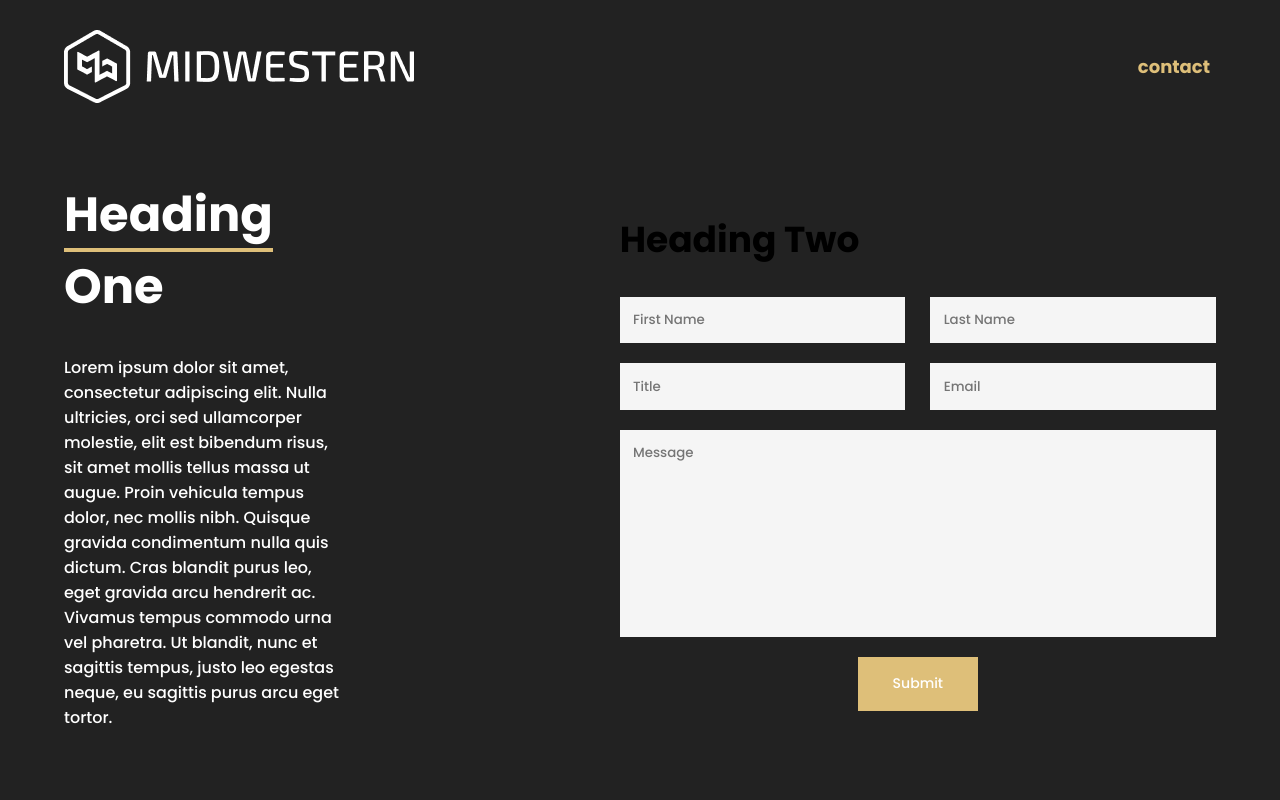
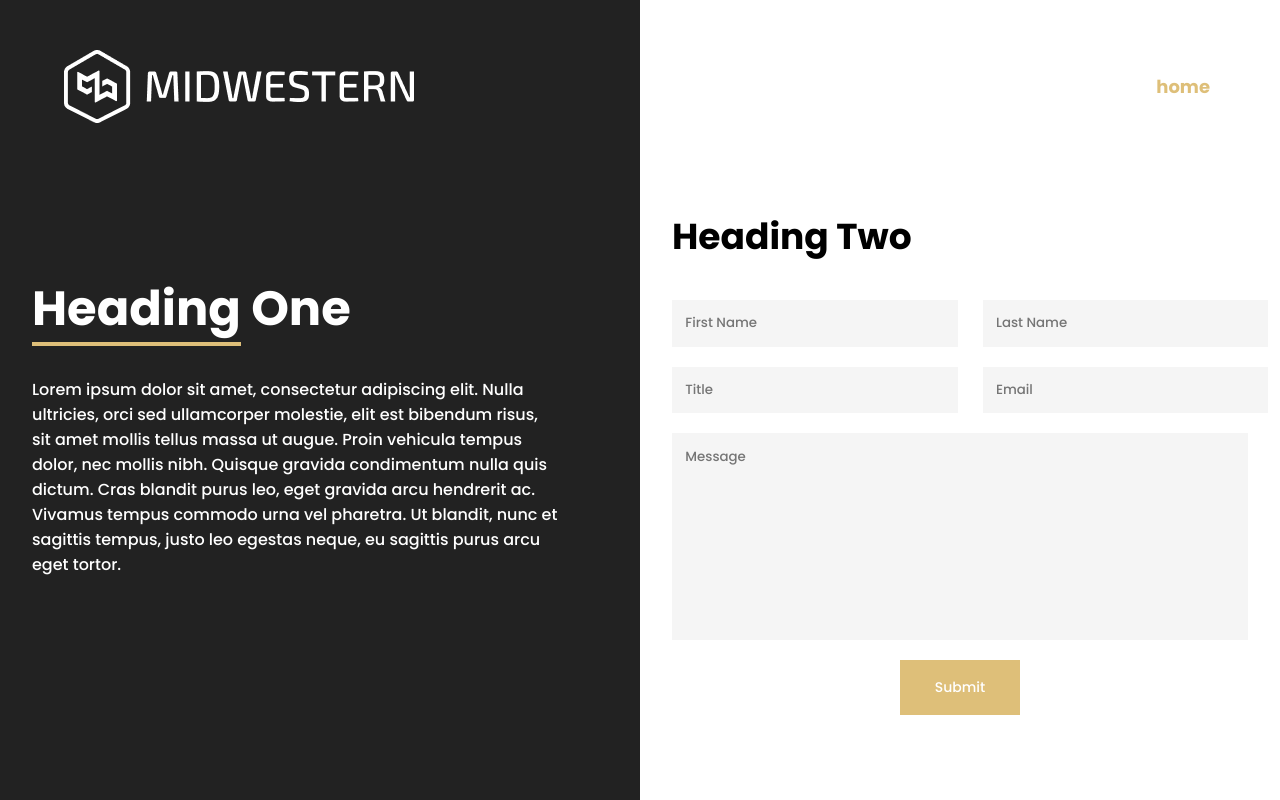
Before and after one commit to Aaron-Merrick/mwi-tech-challenge, a React (Create React App) app: page /contact in a window 1280 px wide. Shown: the top 800 px of the page. Built offline with nearby package versions, Linux system fonts and the light colour scheme.

Commit message:
Restructuring HTML, backgrounds now belong to pages. Page link still needs fixed.

```diff
--- a/src/App.tsx
+++ b/src/App.tsx
@@ -14,20 +14,31 @@ import './styles/App.css';
 const App: React.FC = () => {
   return (
     <Router>
-      <div id="mwi-background" className="App">
+      <div className="App">
         <div className="mwi-container">
-          <MwiHeader></MwiHeader>
           <Switch>
             <Route exact path="/">
-              <div className="mwi-container">
-                <CardCalloutSection></CardCalloutSection>
-                <PuzzleSection></PuzzleSection>
+              <div className="black-background">
+                <div className="page-container">
+                  <MwiHeader></MwiHeader>
+                  <div className="page-content">
+                    <CardCalloutSection></CardCalloutSection>
+                    <PuzzleSection></PuzzleSection>
+                  </div>
+                </div>
               </div>
             </Route>
             <Route path="/contact">
-              <div id="contact-container" className="mwi-container">
-                <ContactText></ContactText>
-                <ContactForm></ContactForm>
+              <div className="contact-container">
+                <div className="black-background contact-content">
+                  <ContactText></ContactText>
+                </div>
+                <div className="white-background contact-content">
+                  <ContactForm></ContactForm>
+                </div>
+              </div>
+              <div className="page-container">
+                <MwiHeader></MwiHeader>
               </div>
             </Route>
           </Switch>
--- a/src/components/ContactForm.tsx
+++ b/src/components/ContactForm.tsx
@@ -11,7 +11,7 @@ const ContactForm: React.FC = () => {
 
     return (
         <div className="contact-form">
-            <h2>Heading Two</h2>
+            <h2 id="contact-heading">Heading Two</h2>
             <form className="form-content">
                 <div className="form-row">
                     <input className="row-item" type="text" placeholder="First Name" />
--- a/src/components/ContactText.tsx
+++ b/src/components/ContactText.tsx
@@ -5,8 +5,8 @@ import '../styles/contact-text.css';
 const ContactText: React.FC = () => {
     return (
         <div className="contact-text">
+            <h1><span className="gilded">Heading</span> One</h1>
             <div className="text-wrapper">
-                <h1><span className="gilded">Heading</span> One</h1>
                 <p>Lorem ipsum dolor sit amet, consectetur adipiscing elit. Nulla ultricies, orci sed ullamcorper molestie, elit est bibendum risus, sit amet mollis tellus massa ut augue. Proin vehicula tempus dolor, nec mollis nibh. Quisque gravida condimentum nulla quis dictum. Cras blandit purus leo, eget gravida arcu hendrerit ac. Vivamus tempus commodo urna vel pharetra. Ut blandit, nunc et sagittis tempus, justo leo egestas neque, eu sagittis purus arcu eget tortor.</p>
             </div>
         </div>
--- a/src/components/Header.tsx
+++ b/src/components/Header.tsx
@@ -1,21 +1,14 @@
 import * as React from 'react';
 
 import { Link } from 'react-router-dom';
+import { useLocation } from 'react-router';
 
 import logo from '../assets/img/logo.png';
 
 import '../styles/header.css';
 
 const MwiHeader: React.FC = () => {
-  const [location, setLocation] = React.useState('contact');
-
-  React.useEffect(() =>{
-    if (location === '/') {
-      document.getElementById("mwi-background")!.style.background = "linear-gradient(90deg, var(--mwi-dark-gray) 50%, white 50%)";
-    } else {
-      document.getElementById("mwi-background")!.style.background = "var(--mwi-dark-gray)";
-    }
-  })
+  const [location, setLocation] = React.useState(useLocation().pathname.slice(0,1));
 
   return (
     <nav className="mwi-header">
--- a/src/styles/App.css
+++ b/src/styles/App.css
@@ -19,17 +19,26 @@ button:hover {
   cursor: pointer;
 }
 
-#mwi-background {
+.black-background {
   background: var(--mwi-dark-gray);
   background-size: cover;
-  min-height: 100vh;
   overflow: hidden;
 }
 
 .mwi-container {
-  width: 90%;
+  width: 100%;
   min-height: calc(100vh - 173px);
   margin: 0 auto;
+}
+
+.page-container {
+  width: 90%;
+  margin: 0 auto;
+}
+
+.page-content {
+  padding: 173px 0 0 0;
+  min-height: calc(100vh - 173px);
 }
 
 h1 {
@@ -40,8 +49,19 @@ h2 {
   font-size: 3.6em;
 }
 
-#contact-container {
+.contact-container {
   display: flex;
-  width: 100%;
-  height: 100%;
 }
+
+.contact-content {
+  padding: 173px 0 0 0;
+  min-height: calc(100vh);
+  flex: 1 1 0;
+}
+
+.white-background {
+  background: white;
+  background-size: cover;
+  min-height: 100vh;
+  overflow: hidden;
+}
--- a/src/styles/card-callout-section.css
+++ b/src/styles/card-callout-section.css
@@ -1,5 +1,4 @@
 .ccs-container {
-    margin: 5em 0;
     display: flex;
     flex-wrap: wrap;
     justify-content: space-between;
--- a/src/styles/card-callout.css
+++ b/src/styles/card-callout.css
@@ -8,7 +8,7 @@
     flex-grow: 1;
     justify-content: space-between; /* come back to this */
 
-    margin: 0 1.5em;
+    margin: 0 1em;
     padding: 2.5em;
 
     /* fix this later */
--- a/src/styles/contact-form.css
+++ b/src/styles/contact-form.css
@@ -1,14 +1,19 @@
 .contact-form {
     flex: 1 1 0;
     margin: auto 0;
-    margin-left: 10vw;
+}
+
+#contact-heading {
+    width: 90%;
+    margin: 1em auto;
 }
 
 .form-content {
+    margin: auto auto;
+    width: 90%;
     display: flex;
     flex: 1 1 0;
     flex-direction: column;
-    justify-content: center;
     align-items: center;
     gap: 2em;
 }
--- a/src/styles/contact-text.css
+++ b/src/styles/contact-text.css
@@ -1,8 +1,9 @@
 .contact-text {
     flex: 1 1 0;
-    margin: auto 0;
+    margin: 10em auto; /*hard coded; off-center*/
+    width: 90%;
 }
 
 .text-wrapper {
-    margin: auto 15em auto 0;
+    margin: auto 5em 0 auto;
 }
--- a/src/styles/header.css
+++ b/src/styles/header.css
@@ -1,9 +1,13 @@
 .mwi-header {
     display: flex;
+    width: 90%;
     justify-content: space-between;
     align-items: center;
 
-    padding: 3em 0;
+    padding: 5em 0;
+
+    position: absolute;
+    top: 0;
   }
 
   .contact-link {
@@ -14,4 +18,5 @@
     font-family: 'Poppins', sans-serif;
     font-size: 1.8em;
     font-weight: bold;
+    text-align: right;
   }
```
